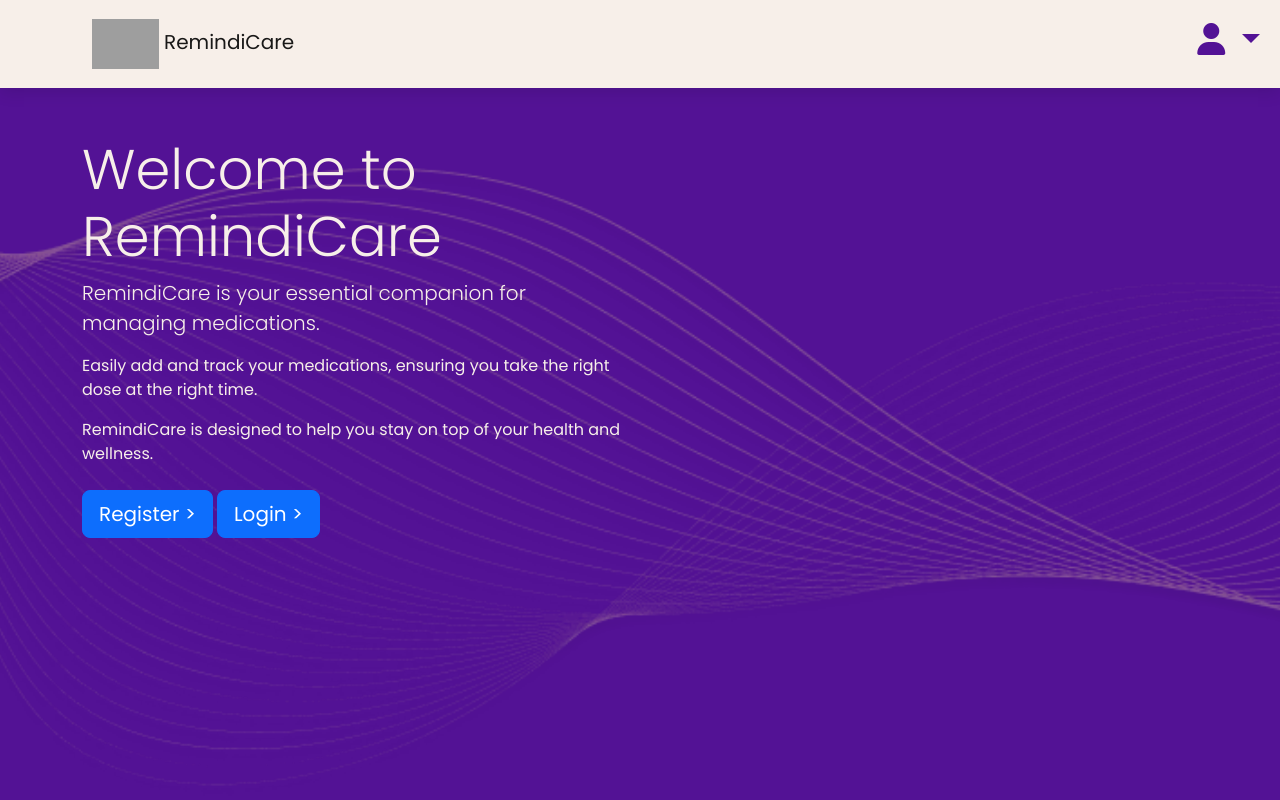
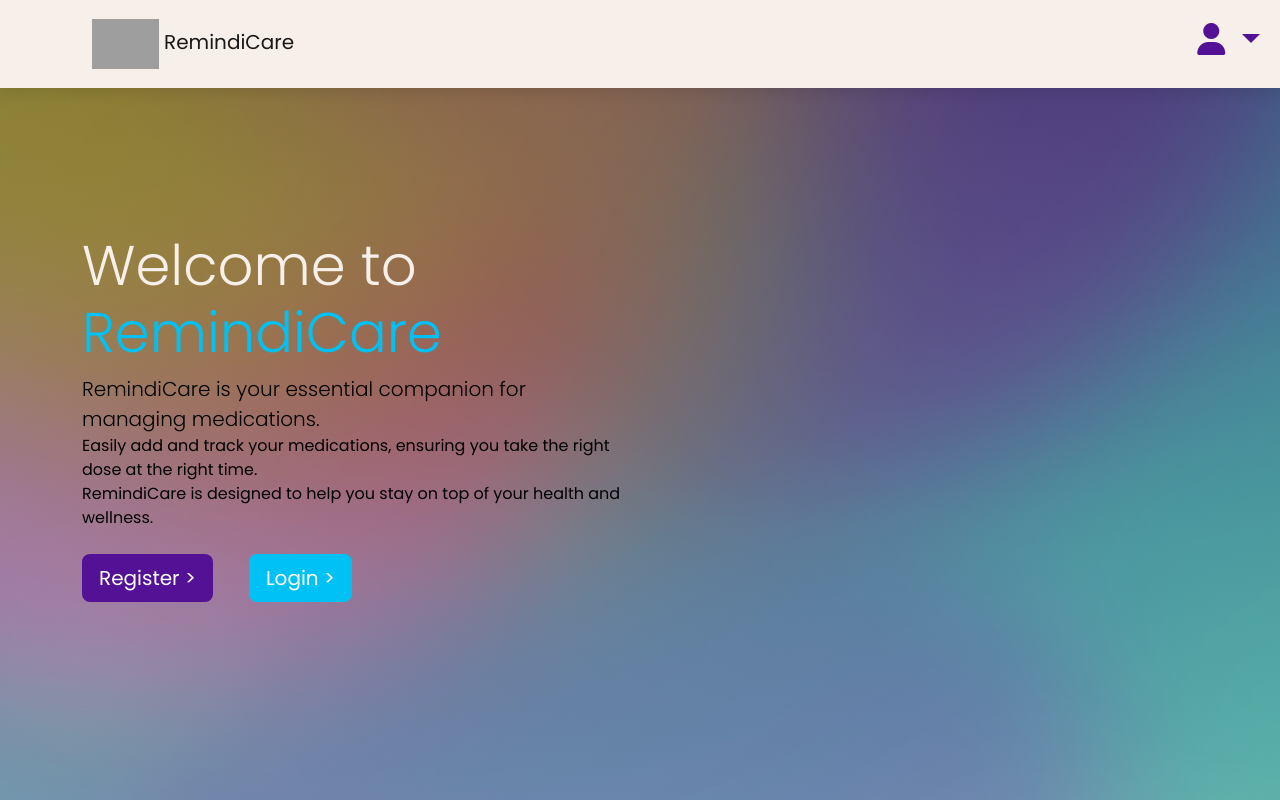
Before and after one commit to JohnnySonTrinh/remindicare, a Django app: page / in a window 1280 px wide. Run offline with Django 5.2, Linux system fonts and the light colour scheme; some libraries are stand-ins or nearby versions; some web fonts are replaced; grey boxes are pictures that could not be loaded.

Commit message:
feat(landing): Update background imagea and styles

```diff
--- a/home/templates/home/index.html
+++ b/home/templates/home/index.html
@@ -6,30 +6,21 @@
 {% block page-content %}
 <div class="container mt-5">
   <div class="row">
-    <div class="col-md-6 mb-2">
-      <h1 class="display-4">Welcome to RemindiCare</h1>
-      <p class="lead">
-        RemindiCare is your essential companion for managing medications.
-      </p>
+    <div class="col-md-6 mb-2 mt-5">
+      <h1 class="display-4 mt-5">Welcome to <span class="text-blue">RemindiCare</span></h1>
       <p>
-        Easily add and track your medications, ensuring you take the right dose
-        at the right time.
-      </p>
-      <p>
+        <span class="lead text-black">RemindiCare is your essential companion for managing medications.</span><br>
+        <span class="text-black">Easily add and track your medications, ensuring you take the right dose
+        at the right time.<br>
         RemindiCare is designed to help you stay on top of your health and
-        wellness.
+        wellness.</span>
       </p>
     </div>
     <div class="col-md-12">
-      <a class="btn btn-primary btn-lg" href="{% url 'account_signup' %}" role="button">Register > </a>
-      <a class="btn btn-primary btn-lg mr-3" href="{% url 'account_login' %}" role="button">Login ></a>
+      <a class="btn btn-orange btn-lg" href="{% url 'account_signup' %}" role="button">Register > </a>
+      <a class="btn btn-blue btn-lg mr-3" href="{% url 'account_login' %}" role="button">Login ></a>
     </div>
     <div class="col-md-12">
-      <img
-        src="{% static 'images/landing-element.webp' %}"
-        alt="Wavy elements across landing page"
-        class="img-fluid"
-      />
     </div>
   </div>
 </div>
--- a/static/css/style.css
+++ b/static/css/style.css
@@ -19,6 +19,38 @@
   --spacing: 0.25rem;
   --radius: 0.5rem;
   --light-shadow: 0 5px 15px rgba(0, 0, 0, 0.1);
+}
+
+body {
+  background: linear-gradient(
+      rgba(18, 18, 18, 0.5),
+      rgba(102, 102, 102, 0.5)
+    ),
+    url(/static/images/bg-home.webp)
+      center/cover no-repeat;
+  font-family: var(--ff-secondary);
+  color: var(--clr-cream);
+  height: 100vh;
+}
+
+.text-blue {
+  color: var(--clr-blue);
+}
+
+.text-black {
+  color: var(--clr-black);
+}
+
+/* Buttons */
+.btn-blue {
+  background-color: var(--clr-blue);
+  color: var(--clr-white);
+}
+
+.btn-orange {
+  background-color: var(--clr-purple);
+  color: var(--clr-white);
+  margin-right: 2rem;
 }
 
 /* Navbar styles */
@@ -44,12 +76,6 @@ a.nav-link {
 .dropdown-menu-right {
   right: 0;
   left: auto;
-}
-
-body {
-  background-color: #531295;
-  font-family: var(--ff-secondary);
-  color: var(--clr-cream);
 }
 
 /* Wavy image */
```
Also changed, not shown: static/images/bg-home.webp (added).
